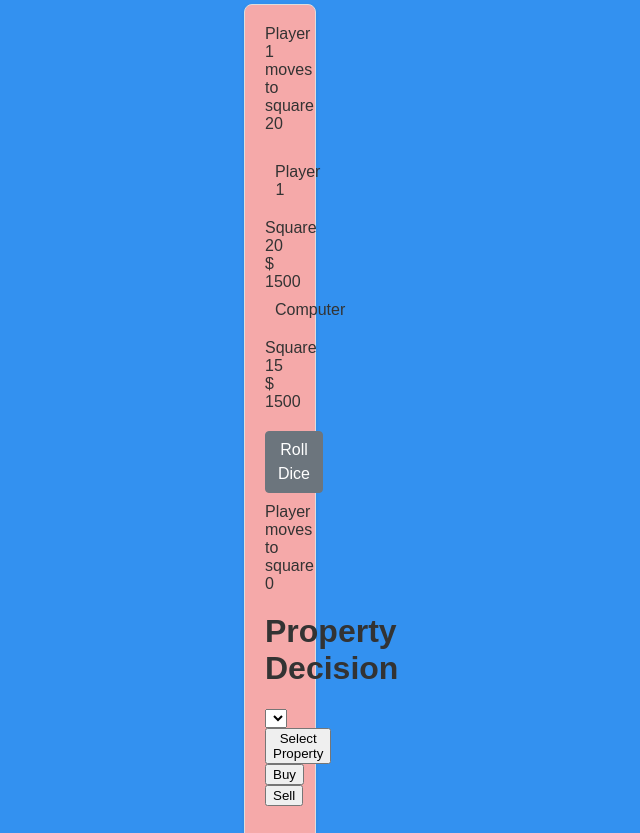
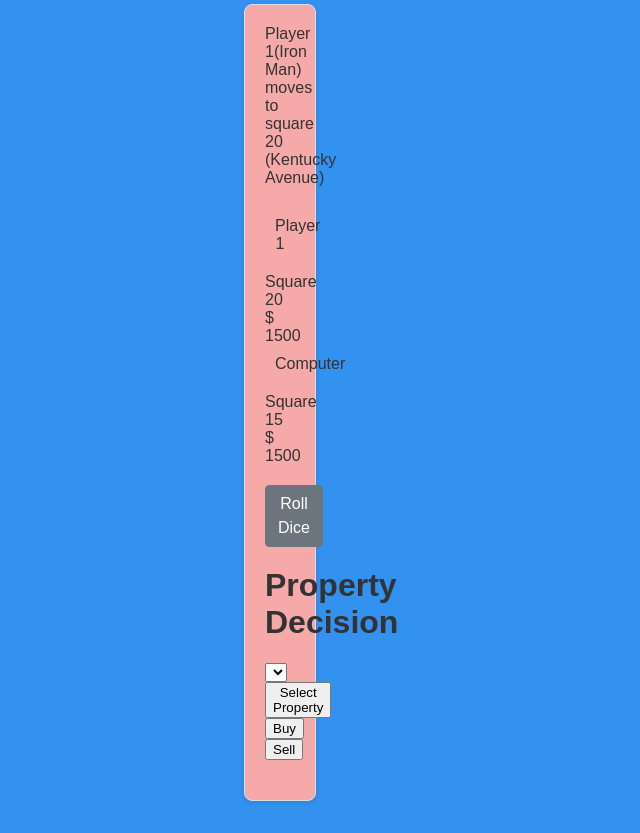
Before and after one commit to kib4n4/monopoly-lite, a Flask app: page /rooms/89c25c71-27a6-4274-96af-d6ff195ddfd4 in a window 1280 px wide. Shown: the part 678-1511 px from the top of the page, without its empty margins (360-1000 px from the left). After the commit the page ends 1481 px from the top, so only its background shows below. Run offline with Flask 3, Linux system fonts and the light colour scheme; lists and menus that the app fills with data are empty.

Commit message:
display players position on  the board

```diff
--- a/app.py
+++ b/app.py
@@ -60,7 +60,6 @@ def rooms(room):
             move_player(current_player, die1 + die2)
 
             game_state.status = 'waiting'
-            # computer buying logic
 
             # switching to user
             next_player = Player.query.filter(
@@ -70,7 +69,7 @@ def rooms(room):
             db.session.commit()
 
 
-        return render_template('dice_result.html', game_state=game_state)
+        return render_template('dice_result.html', game_state=game_state,board=board)
 
 
 @app.route('/tokens')
--- a/templates/dice_result.html
+++ b/templates/dice_result.html
@@ -50,7 +50,7 @@
             // Update player position
             playerPosition = (playerPosition + totalRoll) % BOARD_SIZE;
             document.getElementById("playerPosition").innerText = `Player moves to square ${playerPosition}`;
-        }, 1000);
+        }, 8000);
     }
 </script>
 <style>
@@ -72,7 +72,9 @@
             <div class="dice-result">
                 {% for player in game_state.players %}
                 {% if game_state.current_player_id == player.id %}
-                <div>{{ player.name }} moves to square {{ player.position }}</div>
+                <div>{{ player.name }}({{ player.token }}) moves to square {{ player.position }}
+                    ({{ board[player.position].name }})
+                </div>
                 {% endif %}
                 {% endfor %}
             </div>
@@ -82,7 +84,9 @@
             <div class="dice-result">
                 {% for player in game_state.players %}
                 {% if game_state.current_player_id != player.id %}
-                <div>{{ player.name }} moves to square {{ player.position }}</div>
+                <div>{{ player.name }}({{ player.token }}) moves to square {{ player.position }}
+                    ({{ board[player.position].name }})
+                </div>
                 {% endif %}
                 {% endfor %}
             </div>
@@ -123,7 +127,6 @@
                     <span class="dice" id="dice1"></span>
                     <span class="dice" id="dice2"></span>
                 </form>
-                <div id="playerPosition">Player moves to square 0</div>
             </div>
             {% endif %}
 
@@ -153,7 +156,7 @@
                     <span class="dice" id="dice1"></span>
                     <span class="dice" id="dice2"></span>
                 </form>
-                <div id="playerPosition">Player moves to square 0</div>
+
             </div>
             {% endif %}
 
```
Also changed, not shown: instance/monopoly.db.
